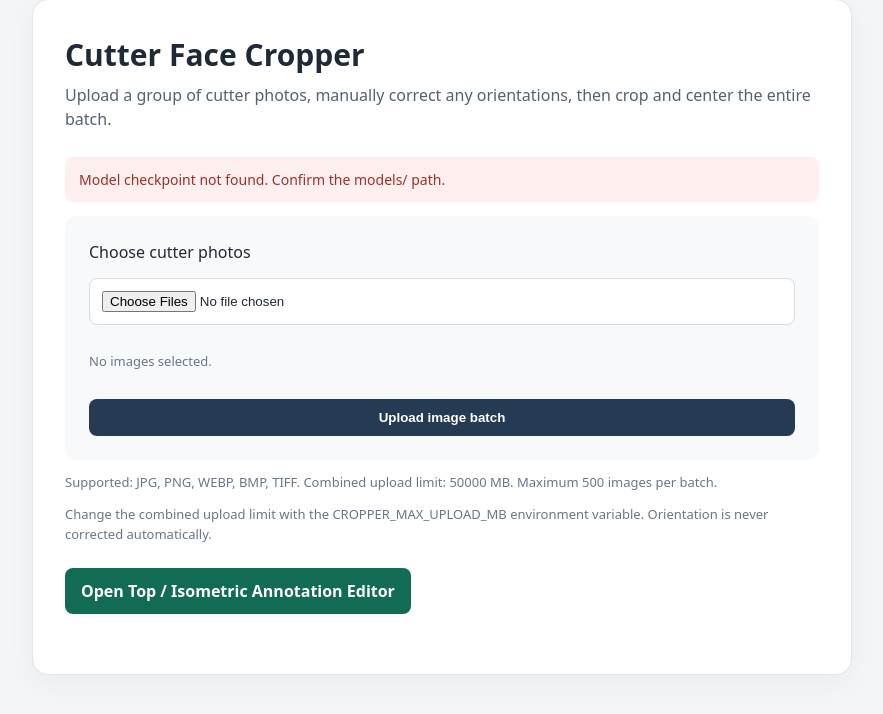
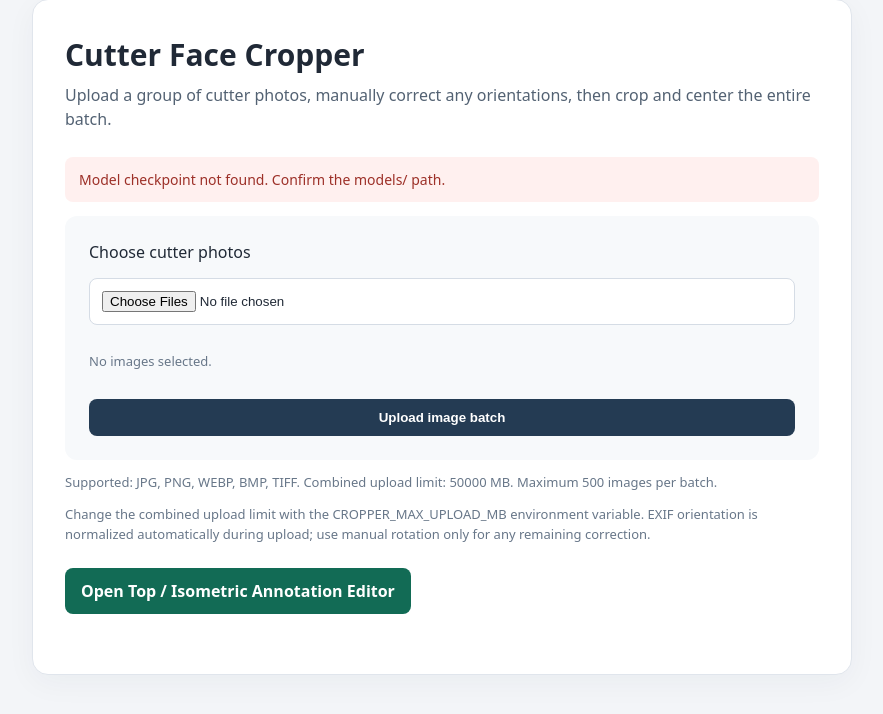
Before and after one commit to crico98/Cobalt_Crop, a Flask app: page / in a window 1280 px wide. Shown: the part 57-771 px from the top of the page, without its empty margins (198-1081 px from the left). Run offline with Flask 3, Linux system fonts and the light colour scheme.

Commit message:
Update UI guidance for EXIF-normalized uploads

```diff
--- a/templates/index.html
+++ b/templates/index.html
@@ -12,7 +12,7 @@
 <p id="selection" class="muted">No images selected.</p>
 <button type="submit">Upload image batch</button></form>
 <p class="muted">Supported: JPG, PNG, WEBP, BMP, TIFF. Combined upload limit: {{ max_upload_mb }} MB. Maximum {{ max_files }} images per batch.</p>
-<p class="muted">Change the combined upload limit with the CROPPER_MAX_UPLOAD_MB environment variable. Orientation is never corrected automatically.</p>
+<p class="muted">Change the combined upload limit with the CROPPER_MAX_UPLOAD_MB environment variable. EXIF orientation is normalized automatically during upload; use manual rotation only for any remaining correction.</p>
 <p><a class="download" href="{{ url_for('top_isometric.editor') }}">Open Top / Isometric Annotation Editor</a></p>
 </main>
 <script>
```
